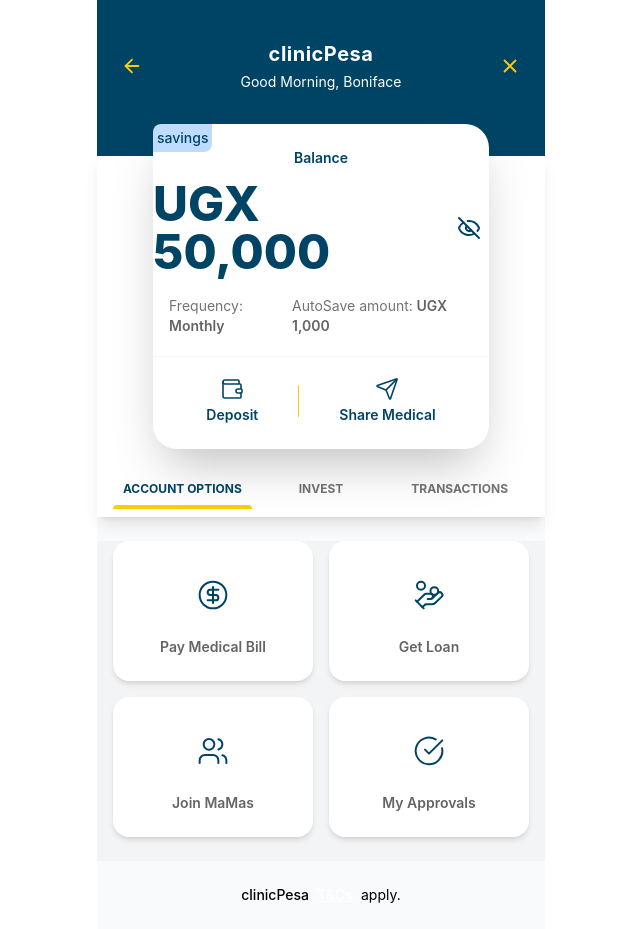
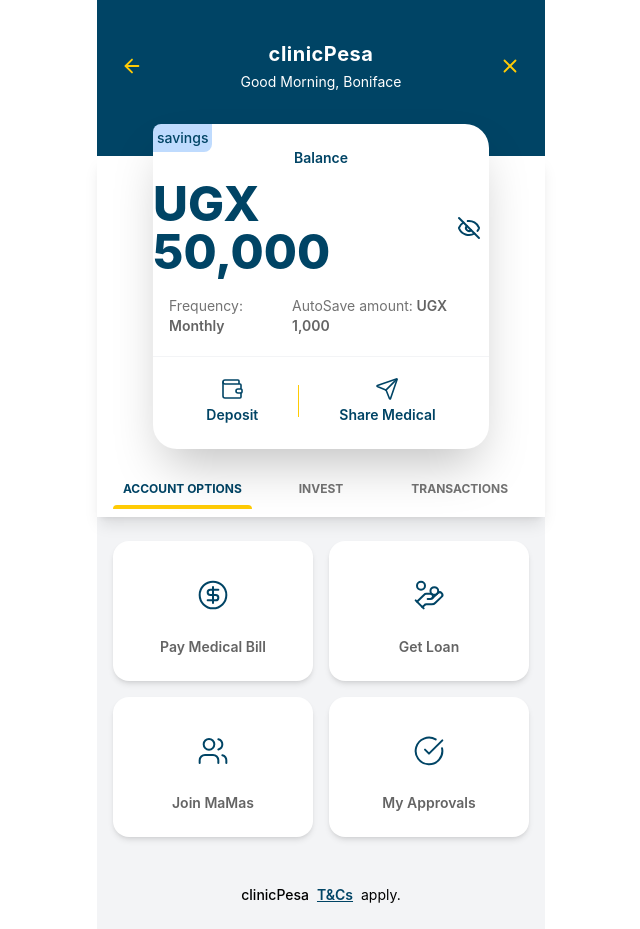
Before and after one commit to opiobonniky/interview-for-clinic-pesa, a React (Create React App) app: page / in a window 1280 px wide. Shown: the whole page, without its empty margins (319-959 px from the left). Built offline with nearby package versions, Linux system fonts and the light colour scheme.

Commit message:
trying to start workingon services

```diff
--- a/src/App.tsx
+++ b/src/App.tsx
@@ -1,3 +1,4 @@
+/* eslint-disable jsx-a11y/anchor-is-valid */
 import React, { useState } from "react";
 import Header from "./components/Header";
 import Tabs from "./components/Tabs";
@@ -8,7 +9,7 @@
   const [activeTab, setActiveTab] = useState(0);
 
   return (
-    <div className="max-w-md mx-auto min-h-screen flex flex-col bg-gray-50">
+    <div className="max-w-md mx-auto min-h-screen flex flex-col bg-gray-100">
       <Header appName="clinicPesa" greetingName="Boniface" />
 
       <div className="px-4 shadow-lg bg-white h-auto">
@@ -22,7 +23,7 @@
         <span className="font-medium">clinicPesa</span>{" "}
         <a
           href="#"
-          className="font-semibold underline text-[--primary-color] text-white px-1 rounded-md"
+          className="font-semibold underline text-[--primary-color] px-1 rounded-md"
         >
           T&Cs
         </a>{" "}
```
